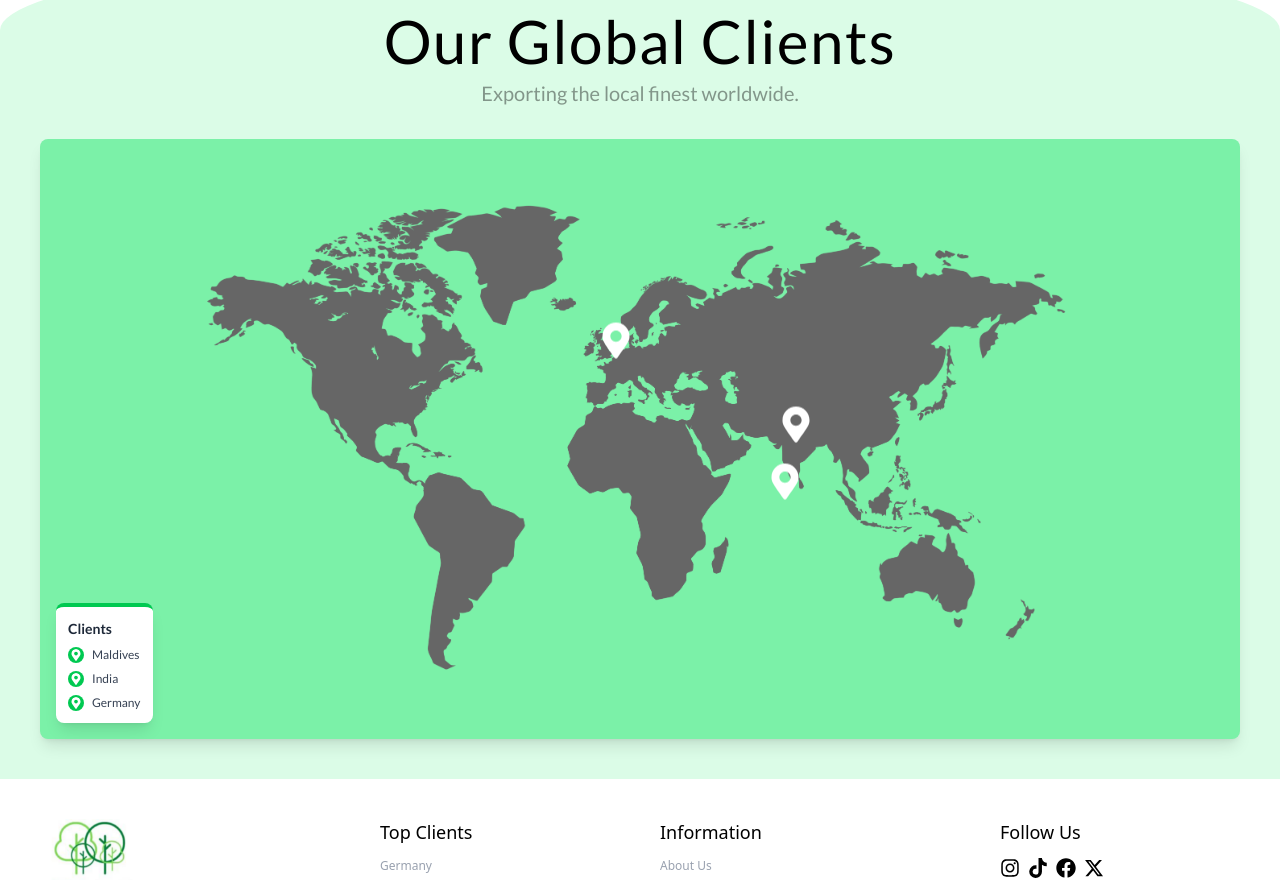
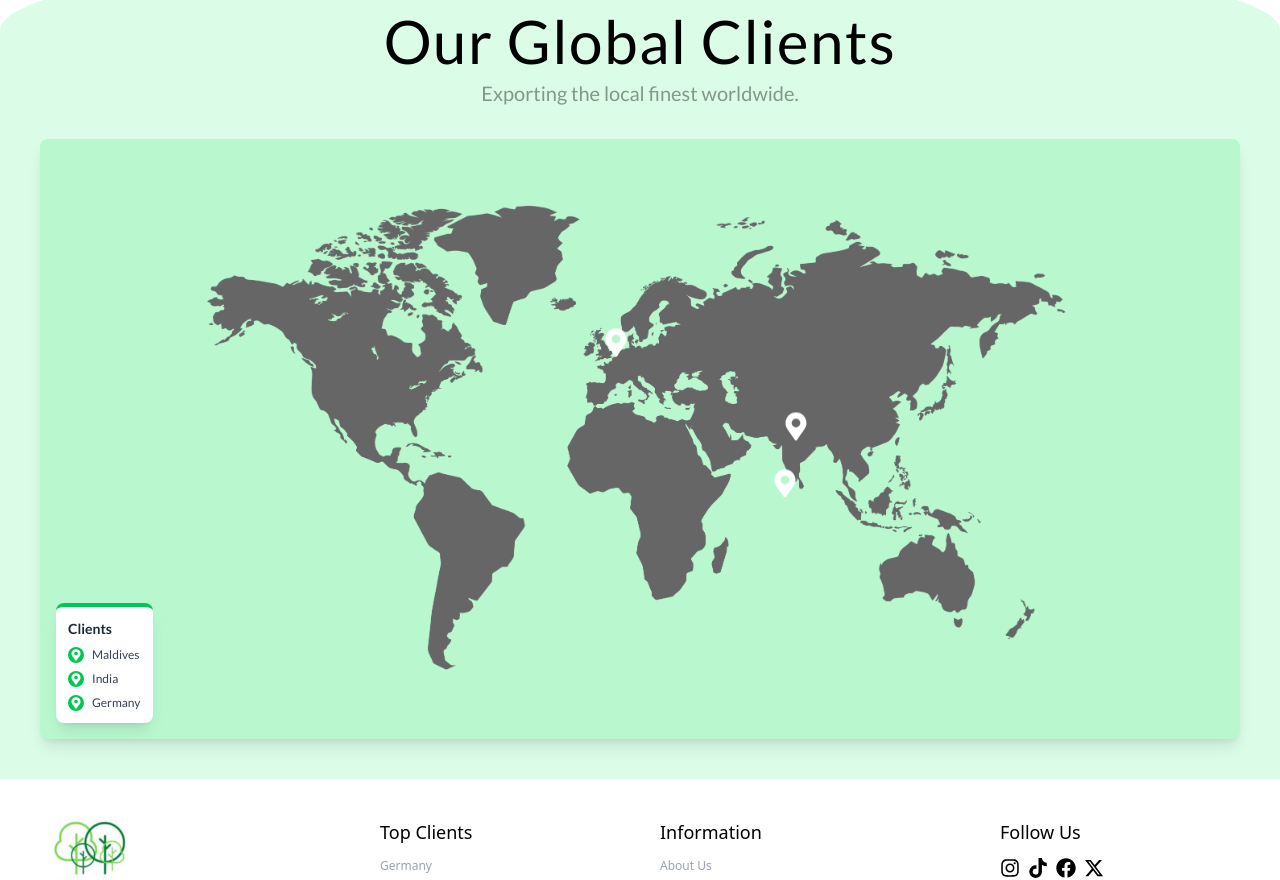
Before and after one commit to Dasundh99/spices_trade_platform, a React (Vite) app: page / in a window 1280 px wide. Shown: the part 1269-2149 px from the top of the page. Built offline with nearby package versions, Linux system fonts and the light colour scheme.

Commit message:
homepage images lazy loading

```diff
--- a/src/pages/Home.tsx
+++ b/src/pages/Home.tsx
@@ -92,6 +92,7 @@ const Hero: React.FC = () => {
               src={slide.image}
               alt={slide.title}
               className="h-full w-full object-cover"
+              loading="lazy"
             />
           </div>
         ))}
--- a/src/pages/OurClients.tsx
+++ b/src/pages/OurClients.tsx
@@ -66,7 +66,7 @@ const ExportSection = () => {
                         ref={mapRef}
                         src={WorldMap}
                         alt="World Map"
-                        className="w-full h-full object-contain rounded-lg shadow-lg bg-green-300"
+                        className="w-full h-full object-contain rounded-lg shadow-lg bg-green-200"
                     />
                     {baseExportLocations.map((location, index) => {
                         const { x, y } = getResponsiveCoordinates(
@@ -86,7 +86,7 @@ const ExportSection = () => {
                                 onMouseLeave={() => setHoveredLocation(null)}
                             >
                                 <FaMapMarkerAlt
-                                    className="w-5 sm:w-6 md:w-9 h-5 sm:h-6 md:h-9 text-white animate-bounce transition-transform duration-200 group-hover:scale-125 z-10"
+                                    className="w-3 sm:w-4 md:w-7 h-5 sm:h-6 md:h-7 text-white animate-bounce transition-transform duration-200 group-hover:scale-125 z-10"
                                 />
 
                                 {hoveredLocation === location.name && (
```
